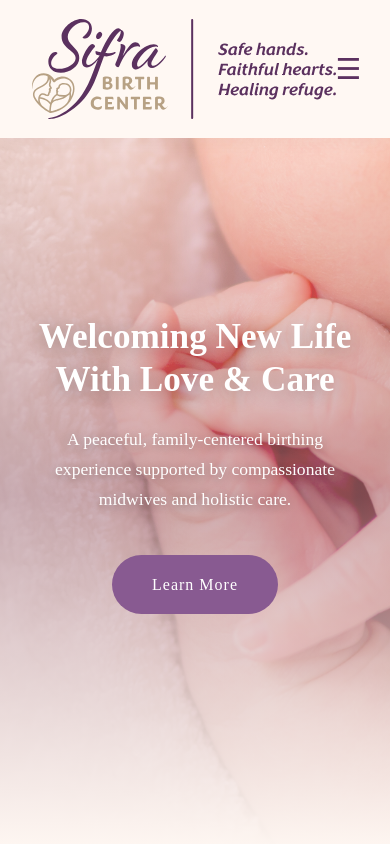
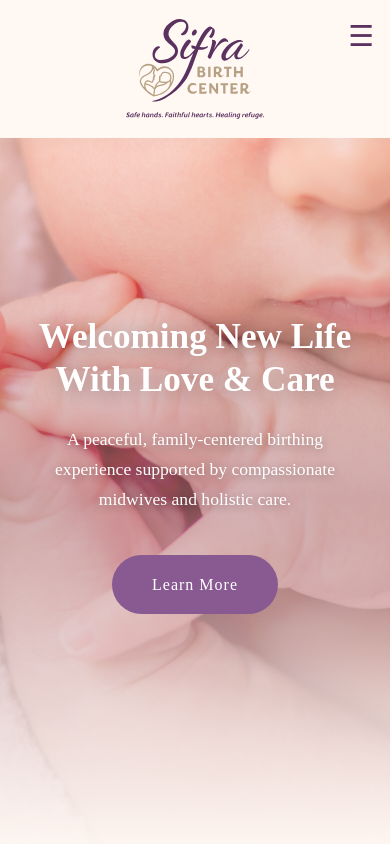
Before and after one commit to grokinhudsie/Sifra-site, a Next.js app: page / in a window 390 px wide. Shown: the top 844 px of the page. Built offline with nearby package versions, Linux system fonts and the light colour scheme; a web font is replaced by a local one.

Commit message:
Mobile logo, and mobile hero positioning

```diff
--- a/app/components/Navbar.js
+++ b/app/components/Navbar.js
@@ -36,7 +36,8 @@ export default function Navbar() {
     <nav className="nav">
       <div className="nav-inner">
         <Link href="/" className="logo">
-          <img src="/Logos/Sifra Birth Center Logo With Tagline_Horizontal Lockup_Three-Line_Two-Color_RGB.svg" alt="Sifra Birth Center" />
+          <img className="logo-desktop" src="/Logos/Sifra Birth Center Logo With Tagline_Horizontal Lockup_Three-Line_Two-Color_RGB.svg" alt="Sifra Birth Center" />
+          <img className="logo-mobile" src="/Logos/Sifra Birth Center Logo With Tagline_Vertical Lockup_One-Line_Two-Color_RGB.svg" alt="Sifra Birth Center" />
         </Link>
         <button
           className="menu-toggle"
--- a/app/components/ParallaxHero.js
+++ b/app/components/ParallaxHero.js
@@ -9,7 +9,9 @@ export default function ParallaxHero({ children }) {
     function handleScroll() {
       if (heroRef.current) {
         const scrollY = window.scrollY;
-        heroRef.current.style.backgroundPositionY = `calc(30% + ${scrollY * 0.4}px)`;
+        const isMobile = window.innerWidth <= 768;
+        const xPos = isMobile ? '71%' : 'center';
+        heroRef.current.style.backgroundPosition = `${xPos} calc(30% + ${scrollY * 0.4}px)`;
       }
     }
     window.addEventListener('scroll', handleScroll, { passive: true });
--- a/app/globals.css
+++ b/app/globals.css
@@ -54,6 +54,31 @@ h1, h2, h3, h4, h5, h6 {
 .logo img {
   height: 100px;
   width: auto;
+}
+.logo .logo-mobile {
+  display: none;
+}
+@media (max-width: 768px) {
+  .nav-inner {
+    flex-wrap: wrap;
+    justify-content: center;
+  }
+  .logo {
+    order: 0;
+    width: 100%;
+    justify-content: center;
+  }
+  .logo .logo-desktop {
+    display: none;
+  }
+  .logo .logo-mobile {
+    display: block;
+  }
+  .menu-toggle {
+    position: absolute;
+    right: 1rem;
+    top: 1.2rem;
+  }
 }
 .nav-links {
   display: flex;
@@ -331,6 +356,9 @@ footer {
 footer a { color: var(--accent); text-decoration: none; }
 
 @media (max-width: 768px) {
+  .hero {
+    background-position: 71% 30%;
+  }
   .nav-links {
     display: none;
     position: absolute;
```
Also changed, not shown: public/Logos/Sifra Birth Center Logo With Tagline_Vertical Lockup_One-Line_Two-Color_RGB.svg (added).
